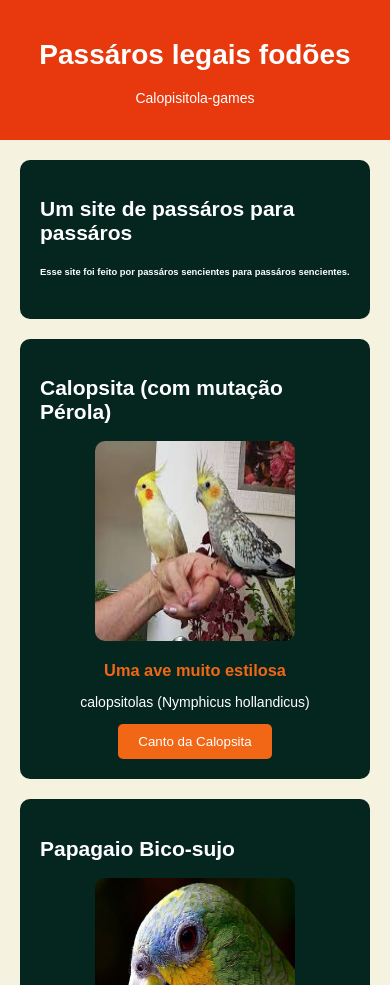
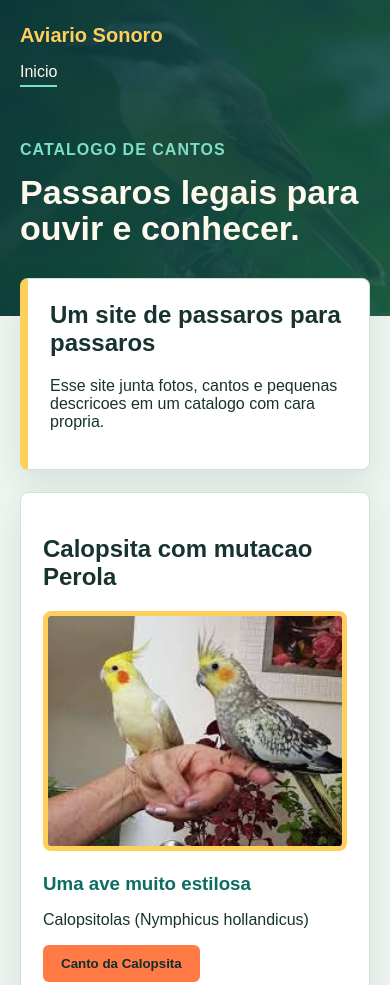
Before and after one commit to PPAULhenrique/Portif-lio-Desenvolvimento-de-Sistemas, a plain HTML site: page Site_gabriel/sexo.html in a window 390 px wide. Shown: the top 985 px of the page. Drawn offline with Linux system fonts and the light colour scheme.

Commit message:
adicionei e refiz muita coisa
primeiro trabalho do codex

```diff
--- a/Site_gabriel/homem.css
+++ b/Site_gabriel/homem.css
@@ -0,0 +1,125 @@
+* {
+    box-sizing: border-box;
+}
+
+body {
+    margin: 0;
+    font-family: Arial, sans-serif;
+    background: #f6f1e4;
+    color: #19302b;
+}
+
+.hero {
+    min-height: 82vh;
+    padding: 24px;
+    color: #fff9ed;
+    background:
+        linear-gradient(90deg, rgba(10, 43, 48, 0.88), rgba(10, 43, 48, 0.32)),
+        url("foto de passaros/tucano_toco.jpg") center/cover;
+
+}
+
+nav {
+    display: flex;
+    align-items: center;
+    justify-content: space-between;
+    gap: 16px;
+    max-width: 980px;
+    margin: 0 auto;
+}
+
+nav strong {
+    color: #ffcf5c;
+    font-size: 20px;
+}
+
+nav a {
+    color: #fff9ed;
+    text-decoration: none;
+    border-bottom: 2px solid #65d6ad;
+    padding-bottom: 4px;
+}
+
+.hero-conteudo {
+    max-width: 980px;
+    margin: 110px auto 0;
+}
+
+.etiqueta {
+    color: #65d6ad;
+    font-weight: bold;
+    text-transform: uppercase;
+    letter-spacing: 1px;
+}
+
+h1 {
+    max-width: 680px;
+    margin: 12px 0;
+    font-size: 58px;
+    line-height: 1;
+}
+
+.hero-conteudo p {
+    max-width: 520px;
+    font-size: 18px;
+}
+
+main {
+    max-width: 980px;
+    margin: auto;
+    padding: 32px 20px;
+}
+
+section {
+    padding: 28px;
+    background: #ffffff;
+    border-left: 8px solid #ff7a45;
+    border-radius: 8px;
+    box-shadow: 0 16px 40px rgba(25, 48, 43, 0.12);
+}
+
+.card-inicio h2 {
+    margin-top: 0;
+    color: #0a4d4f;
+}
+
+button,
+.botao-link {
+    display: inline-block;
+    margin-top: 12px;
+    padding: 12px 22px;
+    border: none;
+    background: #ff7a45;
+    color: #102c2f;
+    cursor: pointer;
+    border-radius: 6px;
+    text-decoration: none;
+    font-weight: bold;
+    transition: 0.25s;
+}
+
+button:hover,
+.botao-link:hover {
+    background: #ffcf5c;
+    transform: translateY(-2px);
+}
+
+@media (max-width: 700px) {
+    .hero {
+        min-height: 72vh;
+        padding: 18px;
+    }
+
+    nav {
+        align-items: flex-start;
+        flex-direction: column;
+    }
+
+    .hero-conteudo {
+        margin-top: 70px;
+    }
+
+    h1 {
+        font-size: 40px;
+    }
+}
--- a/Site_gabriel/sexo.css
+++ b/Site_gabriel/sexo.css
@@ -1,89 +1,161 @@
+* {
+    box-sizing: border-box;
+}
+
 body {
     margin: 0;
-    font-family: Arial;
-    background: #f2edd5b8;
-    color: white;
+    font-family: Arial, sans-serif;
+    background: #eef5f0;
+    color: #18332f;
 }
 
 header {
-    background: #E7390D;
-    padding: 20px;
-    text-align: center;
+    padding: 24px 20px 70px;
+    color: #fff9ed;
+    background:
+        linear-gradient(135deg, rgba(13, 54, 58, 0.96), rgba(25, 91, 79, 0.78)),
+        url("foto de passaros/Bem_Te_Vi.jpg") center/cover;
+}
+
+nav {
+    display: flex;
+    align-items: center;
+    justify-content: space-between;
+    gap: 16px;
+    max-width: 980px;
+    margin: 0 auto 54px;
+}
+
+nav strong {
+    color: #ffcf5c;
+    font-size: 20px;
+}
+
+nav a,
+footer a {
+    color: #fff9ed;
+    text-decoration: none;
+    border-bottom: 2px solid #7be0c4;
+    padding-bottom: 4px;
+}
+
+.topo {
+    max-width: 980px;
+    margin: 0 auto;
+}
+
+.etiqueta {
+    color: #7be0c4;
+    font-weight: bold;
+    text-transform: uppercase;
+    letter-spacing: 1px;
+}
+
+h1 {
+    max-width: 650px;
+    margin: 10px 0 0;
+    font-size: 46px;
+    line-height: 1.05;
+}
+
+main {
+    display: grid;
+    gap: 22px;
+    max-width: 980px;
+    margin: -38px auto 0;
+    padding: 0 20px 36px;
 }
 
 section {
-    margin: 20px;
-    padding: 20px;
-    background: #04261E;
-    border-radius: 10px;
+    padding: 22px;
+    background: #ffffff;
+    border: 1px solid #cfe2d6;
+    border-radius: 8px;
+    box-shadow: 0 14px 32px rgba(24, 51, 47, 0.1);
 }
 
-button {
-    padding: 10px 20px;
-    border: none;
-    background: #F26716;
-    color: white;
-    cursor: pointer;
-    border-radius: 5px;
+.intro {
+    border-left: 8px solid #ffcf5c;
 }
 
-button:hover {
-    background: #873606;
-}
-
-main {
-    max-width: 800px;
-    margin: auto;
-}
-
-button {
-    transition: 0.3s;
-}
-
-@media (max-width: 600px) {
-    body {
-        font-size: 14px;
-    }
-}
-
-audio {
-    width: 100%;
-    margin-top: 10px;
-}
-
-img {
-    height: 200px;
-    width:  200px;
-
-}
-
-footer {
-    margin: 0;
-    font-family: Arial;
-    background: #f2edd5b8;
-    color: white;
+.intro h2 {
+    margin-top: 0;
 }
 
 .card-passaro {
     display: flex;
     align-items: center;
-    gap: 20px;
+    gap: 22px;
 }
 
 .card-passaro img {
-    width: 200px;
-    height: 200px;
-    border-radius: 10px;
+    width: 210px;
+    height: 210px;
+    border-radius: 8px;
+    object-fit: cover;
+    border: 5px solid #ffcf5c;
 }
 
 .card-passaro h3 {
     margin: 0;
-    color: #F26716;
+    color: #0d6b63;
 }
 
-@media (max-width: 600px) {
+button {
+    padding: 11px 18px;
+    border: none;
+    background: #ff7a45;
+    color: #122c2f;
+    cursor: pointer;
+    border-radius: 6px;
+    font-weight: bold;
+    transition: 0.25s;
+}
+
+button:hover {
+    background: #ffcf5c;
+    transform: translateY(-2px);
+}
+
+button:disabled {
+    background: #cad7d0;
+    color: #60706a;
+    cursor: not-allowed;
+}
+
+button:disabled:hover {
+    background: #cad7d0;
+    transform: none;
+}
+
+audio {
+    width: 100%;
+    margin-top: 12px;
+}
+
+footer {
+    padding: 24px 20px;
+    text-align: center;
+    background: #0d363a;
+}
+
+@media (max-width: 700px) {
+    nav {
+        align-items: flex-start;
+        flex-direction: column;
+    }
+
+    h1 {
+        font-size: 34px;
+    }
+
     .card-passaro {
         flex-direction: column;
-        text-align: center;
+        align-items: flex-start;
+    }
+
+    .card-passaro img {
+        width: 100%;
+        height: 240px;
     }
 }
--- a/Site_gabriel/sexo.html
+++ b/Site_gabriel/sexo.html
@@ -2,33 +2,35 @@
 <html lang="pt-BR">
 <head>
     <meta charset="UTF-8">
-    <title>Meu Site Fodão de prikito</title>
+    <meta name="viewport" content="width=device-width, initial-scale=1.0">
+    <title>Catalogo gripe aviario sonoro</title>
     <link rel="stylesheet" href="sexo.css">
 </head>
 <body>
-
     <header>
-                <h1>Passáros legais fodões</h1>
-                <p>Calopisitola-games</p>
+        <nav>
+            <strong>Aviario Sonoro</strong>
+            <a href="homem.html">Inicio</a>
+        </nav>
+        <div class="topo">
+            <p class="etiqueta">catalogo de cantos</p>
+            <h1>Passaros legais para ouvir e conhecer.</h1>
+        </div>
     </header>
 
-
     <main>
-    <section>
-                <h2>Um site de passáros para passáros</h2>
-                <h6> Esse site foi feito por passáros sencientes para passáros sencientes.</h6>
-
+        <section class="intro">
+            <h2>Um site de passaros para passaros</h2>
+            <p>Esse site junta fotos, cantos e pequenas descricoes em um catalogo com cara propria.</p>
         </section>
 
         <section>
-                <h2>Calopsita (com mutação Pérola)</h2>
-
+            <h2>Calopsita com mutacao Perola</h2>
             <div class="card-passaro">
-                <img src="foto de passaros/prikito.jpg">
-
+                <img src="foto de passaros/prikito.jpg" alt="Calopsita">
                 <div>
-                <h3>Uma ave muito estilosa </h3>
-                <p>calopsitolas (Nymphicus hollandicus)</p>
+                    <h3>Uma ave muito estilosa</h3>
+                    <p>Calopsitolas (Nymphicus hollandicus)</p>
                     <button onclick="tocarAudio('audio1')">Canto da Calopsita</button>
                 </div>
             </div>
@@ -36,107 +38,75 @@
                 <source src="Audio de passaros/Calopsitas Cantando.mp3" type="audio/mpeg">
             </audio>
         </section>
+
         <section>
-                <h2> Papagaio Bico-sujo</h2>
-
+            <h2>Papagaio Bico-sujo</h2>
             <div class="card-passaro">
-                <img src="foto de passaros/bicos-de-passaros.jpg">
-
-
+                <img src="foto de passaros/bicos-de-passaros.jpg" alt="Papagaio Bico-sujo">
                 <div>
-                <h3>Ave farmando aura de fodona </h3>
+                    <h3>Ave farmando aura de fodona</h3>
                     <p>Papagaio Bico-Sujo (Fiullius Doasphutas)</p>
                     <button onclick="tocarAudio('audio2')">Canto do Papagaio Bico-Sujo</button>
+                </div>
+            </div>
             <audio id="audio2">
                 <source src="Audio de passaros/Papagaio bico-sujo xingando.mp3" type="audio/mpeg">
             </audio>
-            </div>
-        </div>
-
-
         </section>
 
         <section>
-                <h2> Cacatua</h2>
-
+            <h2>Cacatua</h2>
             <div class="card-passaro">
-                <img src="foto de passaros/cacatua.jpg">
-
-
+                <img src="foto de passaros/cacatua.jpg" alt="Cacatua">
                 <div>
-                <h3>Ave farmando aura de fodona </h3>
+                    <h3>Ave farmando aura de fodona</h3>
                     <p>Cacatua (Cacatua galerita)</p>
-                <button onclick="tocarAudio('audio3')">Canto da Cacatua</button>
-            <audio id="audio3">
-            <source src="Audio de passaros/Cacatua cantando.mp3" type="audio/mpeg">
-            </audio>
+                    <button disabled>Audio indisponivel</button>
                 </div>
             </div>
-
-
         </section>
 
         <section>
-                <h2> Maritaca</h2>
-
+            <h2>Maritaca</h2>
             <div class="card-passaro">
-                <img src="foto de passaros/maritaca.jpg">
-
+                <img src="foto de passaros/maritaca.jpg" alt="Maritaca">
                 <div>
-                <h3>Ave com nome estranho e legal </h3>
+                    <h3>Ave com nome estranho e legal</h3>
                     <p>Maritaca (Phaethon aethereus)</p>
-                <button onclick="tocarAudio('audio4')">Canto da Maritaca</button>
-            <audio id="audio4">
-            <source src="Audio de passaros/Maritaca cantando.mp3" type="audio/mpeg">
-            </audio>
+                    <button disabled>Audio indisponivel</button>
                 </div>
             </div>
-
-
         </section>
 
         <section>
-                <h2> Tucano-toco</h2>
-
+            <h2>Tucano-toco</h2>
             <div class="card-passaro">
-                <img src="foto de passaros/tucano_toco.jpg">
-
-
+                <img src="foto de passaros/tucano_toco.jpg" alt="Tucano-toco">
                 <div>
-                <h3>Ave farmando aura de fodona </h3>
+                    <h3>Ave farmando aura de fodona</h3>
                     <p>Tucano-Toco (Ramphastos tucanus)</p>
-                <button onclick="tocarAudio('audio5')">Canto do Tucano-Toco</button>
-            <audio id="audio5">
-            <source src="Audio de passaros/Tucano-toco cantando.mp3" type="audio/mpeg">
-            </audio>
+                    <button disabled>Audio indisponivel</button>
                 </div>
             </div>
-
-
         </section>
 
         <section>
-                <h2> bem-te-vi</h2>
-
+            <h2>Bem-te-vi</h2>
             <div class="card-passaro">
-                <img src="foto de passaros/Bem_Te_Vi.jpg">
-
-
+                <img src="foto de passaros/Bem_Te_Vi.jpg" alt="Bem-te-vi">
                 <div>
-                <h3>fiu fi fiu fi fiu </h3>
+                    <h3>Fiu fi fiu fi fiu</h3>
                     <p>Bem-te-vi (Pipraeidea bonariensis)</p>
-                <button onclick="tocarAudio('audio6')">Canto do Bem-te-vi</button>
-            <audio id="audio6">
-            <source src="Audio de passaros/Bem-te-vi cantando.mp3" type="audio/mpeg">
-            </audio>
+                    <button disabled>Audio indisponivel</button>
                 </div>
             </div>
+        </section>
+    </main>
 
+    <footer>
+        <a href="homem.html">Voltar para a entrada do Aviario</a>
+    </footer>
 
-    </section>
-
-</main>
-    <script src="sexo.js"> </script>
+    <script src="sexo.js"></script>
 </body>
-
 </html>
--- a/Site_gabriel/sexo.js
+++ b/Site_gabriel/sexo.js
@@ -1,13 +1,16 @@
-function tocarAudio() {
-    const audio = document.getElementById("meuAudio");
+function tocarAudio(id) {
+    const audio = document.getElementById(id);
+
+    if (!audio) {
+        return;
+    }
+
+    document.querySelectorAll("audio").forEach(function(outroAudio) {
+        if (outroAudio !== audio) {
+            outroAudio.pause();
+            outroAudio.currentTime = 0;
+        }
+    });
+
     audio.play();
 }
-
-function pausarAudio() {
-    const audio = document.getElementById("meuAudio");
-    audio.pause();
-}
-
-function tocarAudio(id) {
-    document.getElementById(id).play();
-}
```
Also changed, not shown: Site_gabriel/homem.html (+33 -0 lines), Site_gabriel/homem.js (+12 -0 lines). Lines whose indentation alone changed are shown as unchanged.
